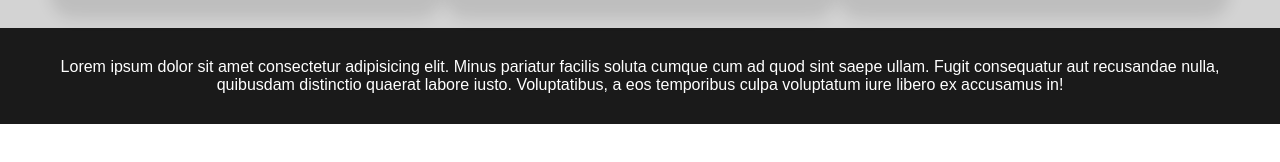
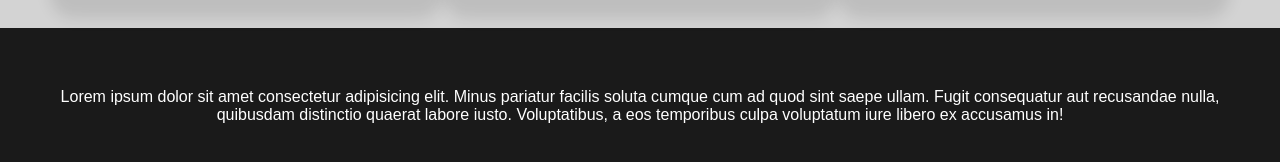
Before and after one commit to emilianoaprile/react-components-blog, a React (Vite) app: page / in a window 1280 px wide. Shown: the part 1203-1365 px from the top of the page. Before the commit the page ends 1327 px from the top, so only its background shows below. Built offline with nearby package versions, Linux system fonts and the light colour scheme.

Commit message:
add > footer module css

```diff
--- a/src/components/Footer/Footer.jsx
+++ b/src/components/Footer/Footer.jsx
@@ -1,9 +1,11 @@
+import footerStyle from './Footer.module.css'
+
 function Footer() {
   return (
     <>
-      <footer className="pageFooter">
+      <footer className={footerStyle.pageFooter}>
         <div className="container">
-          <p className="footerText">
+          <p className={footerStyle.footerText}>
             Lorem ipsum dolor sit amet consectetur adipisicing elit. Minus
             pariatur facilis soluta cumque cum ad quod sint saepe ullam. Fugit
             consequatur aut recusandae nulla, quibusdam distinctio quaerat
--- a/src/components/Footer/Footer.module.css
+++ b/src/components/Footer/Footer.module.css
@@ -0,0 +1,11 @@
+.pageFooter {
+  padding: 30px;
+  text-align: center;
+  background-color: #1a1a1a;
+  color: white;
+}
+
+
+.footerText {
+    padding: 30px 20px;
+}
--- a/src/components/Main/Main.jsx
+++ b/src/components/Main/Main.jsx
@@ -7,7 +7,7 @@ function Main() {
     return (
       <>
         <main className={mainStyle.pageMain}>
-          <div className={mainStyle.container}>
+          <div className="container">
             <div className={mainStyle.cards}>
               <Card/>
               <Card/>
--- a/src/components/Main/Main.module.css
+++ b/src/components/Main/Main.module.css
@@ -1,4 +1,3 @@
-
 .cards {
   padding: 30px;
   display: grid;
@@ -6,13 +5,6 @@
   gap: 40px;
 }
 
-
-.container {
-    max-width: 1200px;
-    margin: 0 auto;
-  }
-
-  .pageMain {
-    background-color: lightgray;
-
-  }
+.pageMain {
+  background-color: lightgray;
+}
--- a/src/index.css
+++ b/src/index.css
@@ -5,6 +5,11 @@
   padding: 0;
   margin: 0;
   font-family: "Poppins", sans-serif;
+}
+
+.container {
+  max-width: 1200px;
+  margin: 0 auto;
 }
 
 a {
@@ -99,9 +104,9 @@ main {
 /* FOOTER */
 
 
-.pageFooter {
+/* .pageFooter {
   padding: 30px;
   text-align: center;
   background-color: #1a1a1a;
   color: white;
-}
+} */
```
